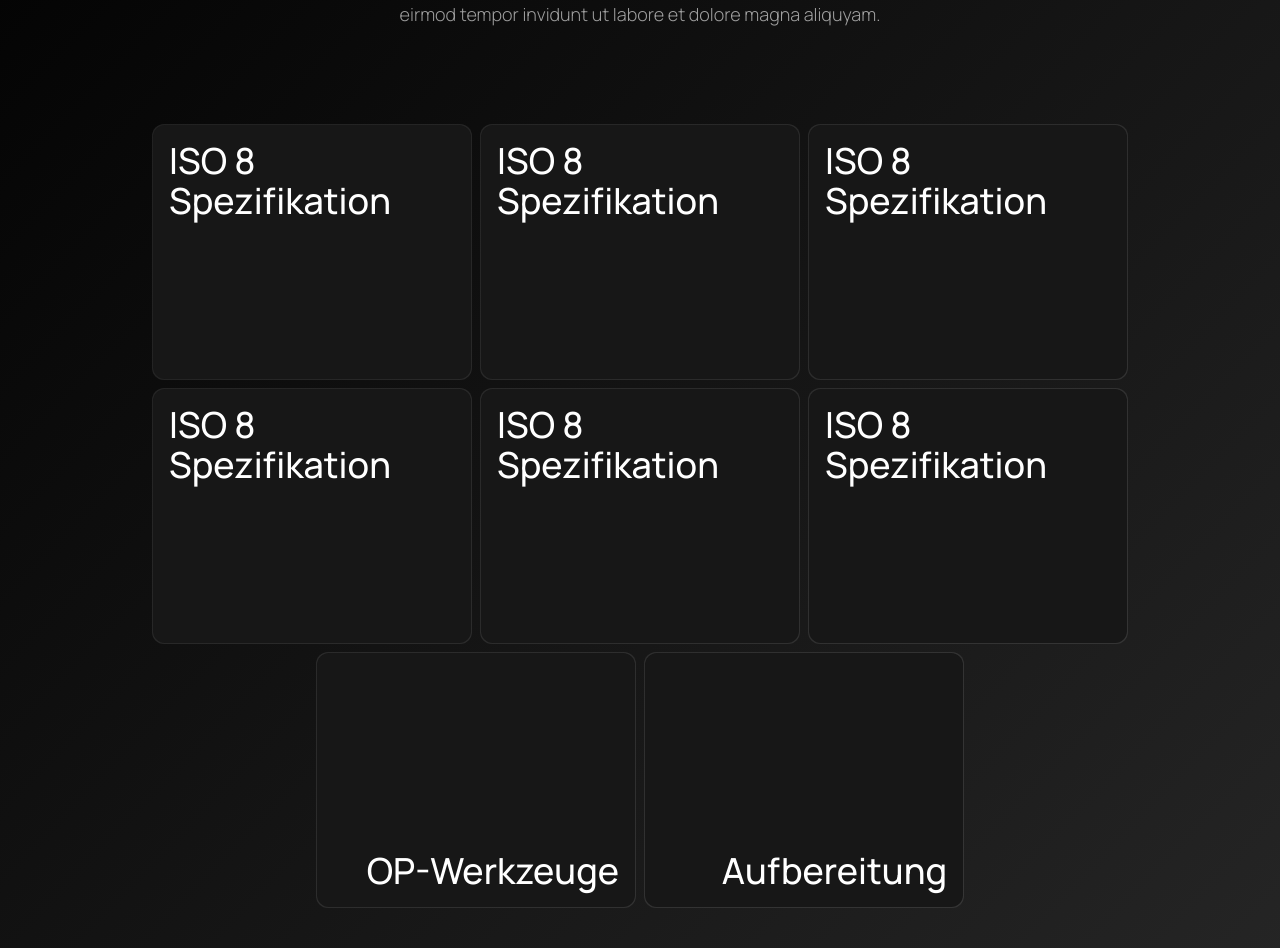
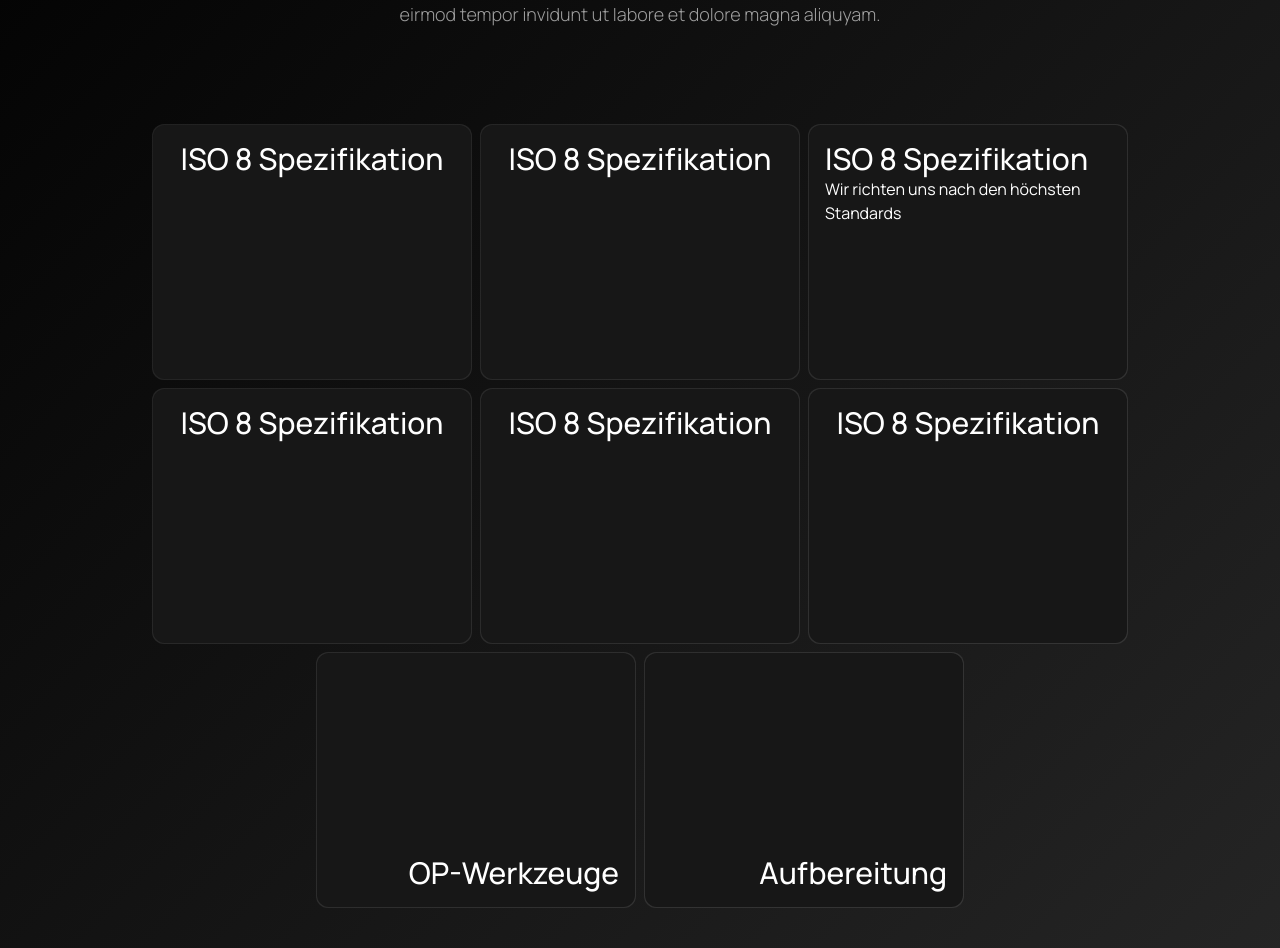
Before and after one commit to dmnktoe/duecker-medizintechnik, a Next.js app: page / in a window 1280 px wide. Shown: the part 3764-4712 px from the top of the page. Built offline with nearby package versions, Linux system fonts and the light colour scheme; what tailwindcss-debug-screens would draw is missing.

Commit message:
style: update features

```diff
--- a/src/components/templates/Features.tsx
+++ b/src/components/templates/Features.tsx
@@ -21,7 +21,7 @@ export const Features = () => {
   return (
     <section className='bg-gradient-to-br from-black to-neutral-800 py-12 md:py-32'>
       <Container>
-        <div className='mx-auto mb-24 max-w-4xl text-white'>
+        <div className='mx-auto mb-16 max-w-4xl text-white md:mb-24'>
           <h1 className='text-center text-4xl lg:text-6xl'>
             Lorem ipsum dolor sit, consetetur sadipscing elitr.
           </h1>
@@ -46,7 +46,7 @@ export const Features = () => {
             )}
           >
             <div className='absolute inset-px z-20 flex flex-grow flex-col items-center justify-start rounded-xl bg-neutral-900 p-4 text-white'>
-              <h2>ISO 8 Spezifikation</h2>
+              <h3>ISO 8 Spezifikation</h3>
             </div>
           </div>
           <div
@@ -58,7 +58,20 @@ export const Features = () => {
             )}
           >
             <div className='absolute inset-px z-20 flex flex-grow flex-col items-center justify-start rounded-xl bg-neutral-900 p-4 text-white'>
-              <h2>ISO 8 Spezifikation</h2>
+              <h3>ISO 8 Spezifikation</h3>
+            </div>
+          </div>
+          <div
+            className={clsxm(
+              'relative flex h-64 w-80 cursor-pointer flex-col overflow-hidden rounded-xl bg-white/10',
+              "before:bg-spotlight-hover before:absolute before:inset-0 before:z-30 before:rounded-xl before:opacity-0 before:transition-opacity before:duration-[400ms] before:content-['']",
+              "after:bg-spotlight-borders after:absolute after:inset-0 after:z-10 after:h-full after:w-full after:rounded-xl after:opacity-0 after:transition-opacity after:duration-[400ms] after:content-['']",
+              'hover:before:opacity-100 group-hover:after:opacity-100'
+            )}
+          >
+            <div className='absolute inset-px z-20 flex flex-grow flex-col items-start justify-start rounded-xl bg-neutral-900 p-4 text-white'>
+              <h3>ISO 8 Spezifikation</h3>
+              <h6>Wir richten uns nach den höchsten Standards</h6>
             </div>
           </div>
           <div
@@ -70,7 +83,7 @@ export const Features = () => {
             )}
           >
             <div className='absolute inset-px z-20 flex flex-grow flex-col items-center justify-start rounded-xl bg-neutral-900 p-4 text-white'>
-              <h2>ISO 8 Spezifikation</h2>
+              <h3>ISO 8 Spezifikation</h3>
             </div>
           </div>
           <div
@@ -82,7 +95,7 @@ export const Features = () => {
             )}
           >
             <div className='absolute inset-px z-20 flex flex-grow flex-col items-center justify-start rounded-xl bg-neutral-900 p-4 text-white'>
-              <h2>ISO 8 Spezifikation</h2>
+              <h3>ISO 8 Spezifikation</h3>
             </div>
           </div>
           <div
@@ -94,19 +107,7 @@ export const Features = () => {
             )}
           >
             <div className='absolute inset-px z-20 flex flex-grow flex-col items-center justify-start rounded-xl bg-neutral-900 p-4 text-white'>
-              <h2>ISO 8 Spezifikation</h2>
-            </div>
-          </div>
-          <div
-            className={clsxm(
-              'relative flex h-64 w-80 cursor-pointer flex-col overflow-hidden rounded-xl bg-white/10',
-              "before:bg-spotlight-hover before:absolute before:inset-0 before:z-30 before:rounded-xl before:opacity-0 before:transition-opacity before:duration-[400ms] before:content-['']",
-              "after:bg-spotlight-borders after:absolute after:inset-0 after:z-10 after:h-full after:w-full after:rounded-xl after:opacity-0 after:transition-opacity after:duration-[400ms] after:content-['']",
-              'hover:before:opacity-100 group-hover:after:opacity-100'
-            )}
-          >
-            <div className='absolute inset-px z-20 flex flex-grow flex-col items-center justify-start rounded-xl bg-neutral-900 p-4 text-white'>
-              <h2>ISO 8 Spezifikation</h2>
+              <h3>ISO 8 Spezifikation</h3>
             </div>
           </div>
           <div
@@ -118,7 +119,7 @@ export const Features = () => {
             )}
           >
             <div className='absolute inset-px z-20 flex flex-grow flex-col items-end justify-end rounded-xl bg-neutral-900 p-4 text-right text-white'>
-              <h2>OP-Werkzeuge</h2>
+              <h3>OP-Werkzeuge</h3>
             </div>
           </div>
           <div
@@ -130,7 +131,7 @@ export const Features = () => {
             )}
           >
             <div className='absolute inset-px z-20 flex flex-grow flex-col items-end justify-end rounded-xl bg-neutral-900 p-4 text-right text-white'>
-              <h2>Aufbereitung</h2>
+              <h3>Aufbereitung</h3>
             </div>
           </div>
         </div>
```
